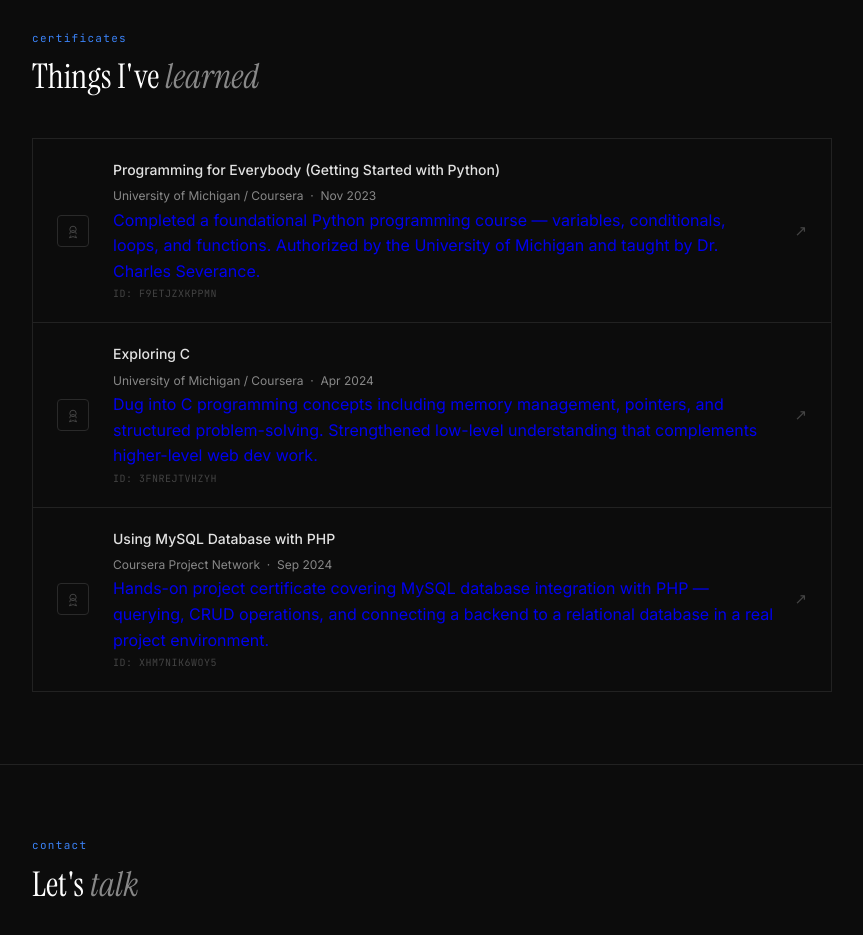
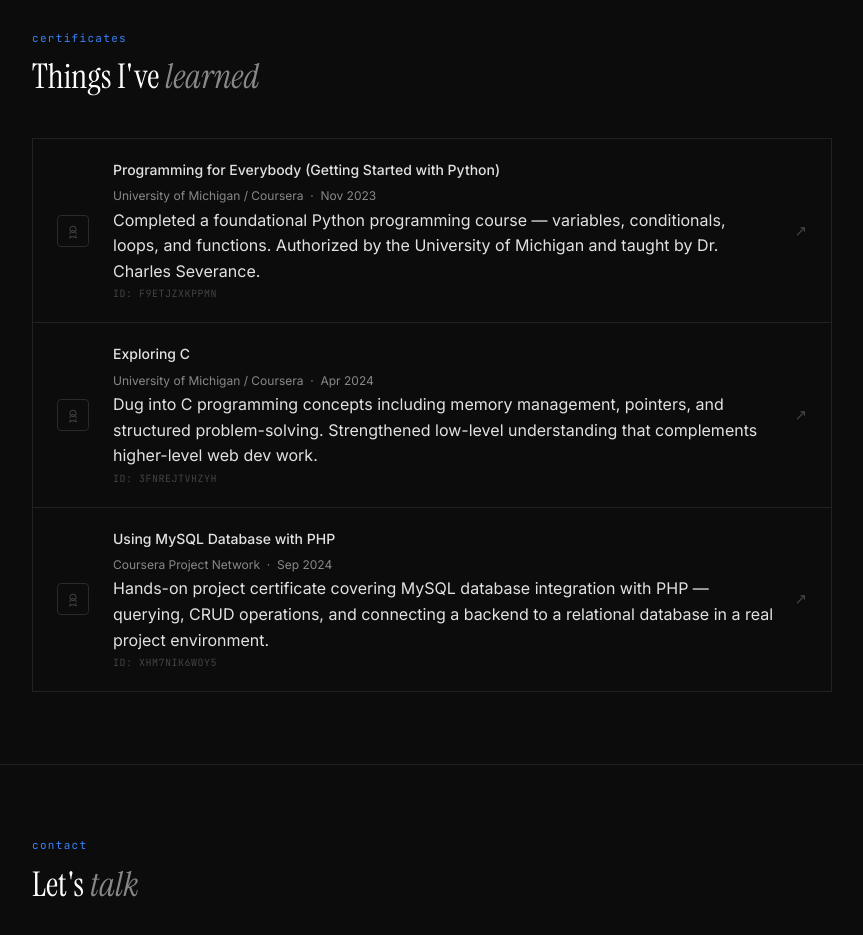
Before and after one commit to Shivani856/FRONTEND, a React (Vite) app: page / in a window 1280 px wide. Shown: the part 3000-3935 px from the top of the page, without its empty margins (208-1071 px from the left). Built offline with nearby package versions, Linux system fonts and the light colour scheme.

Commit message:
Update Certificates.jsx

```diff
--- a/src/components/Certificates.jsx
+++ b/src/components/Certificates.jsx
@@ -32,12 +32,11 @@ export default function Certificates() {
       <h2 className="sec-title fi">Things I've <em>learned</em></h2>
       <div className="cert-list fi">
         {certs.map((c, i) => (
-          <a
+          <div
             key={i}
-            href={c.url}
-            target="_blank"
-            rel="noopener noreferrer"
             className="cert-row"
+            onClick={() => window.open(c.url, '_blank', 'noopener,noreferrer')}
+            style={{ cursor: 'none' }}
           >
             <div className="cert-icon">
               <svg viewBox="0 0 20 20" fill="none" xmlns="http://www.w3.org/2000/svg">
@@ -53,7 +52,7 @@ export default function Certificates() {
               <p className="cert-id">ID: {c.id}</p>
             </div>
             <span className="cert-arr">↗</span>
-          </a>
+          </div>
         ))}
       </div>
     </section>
```
